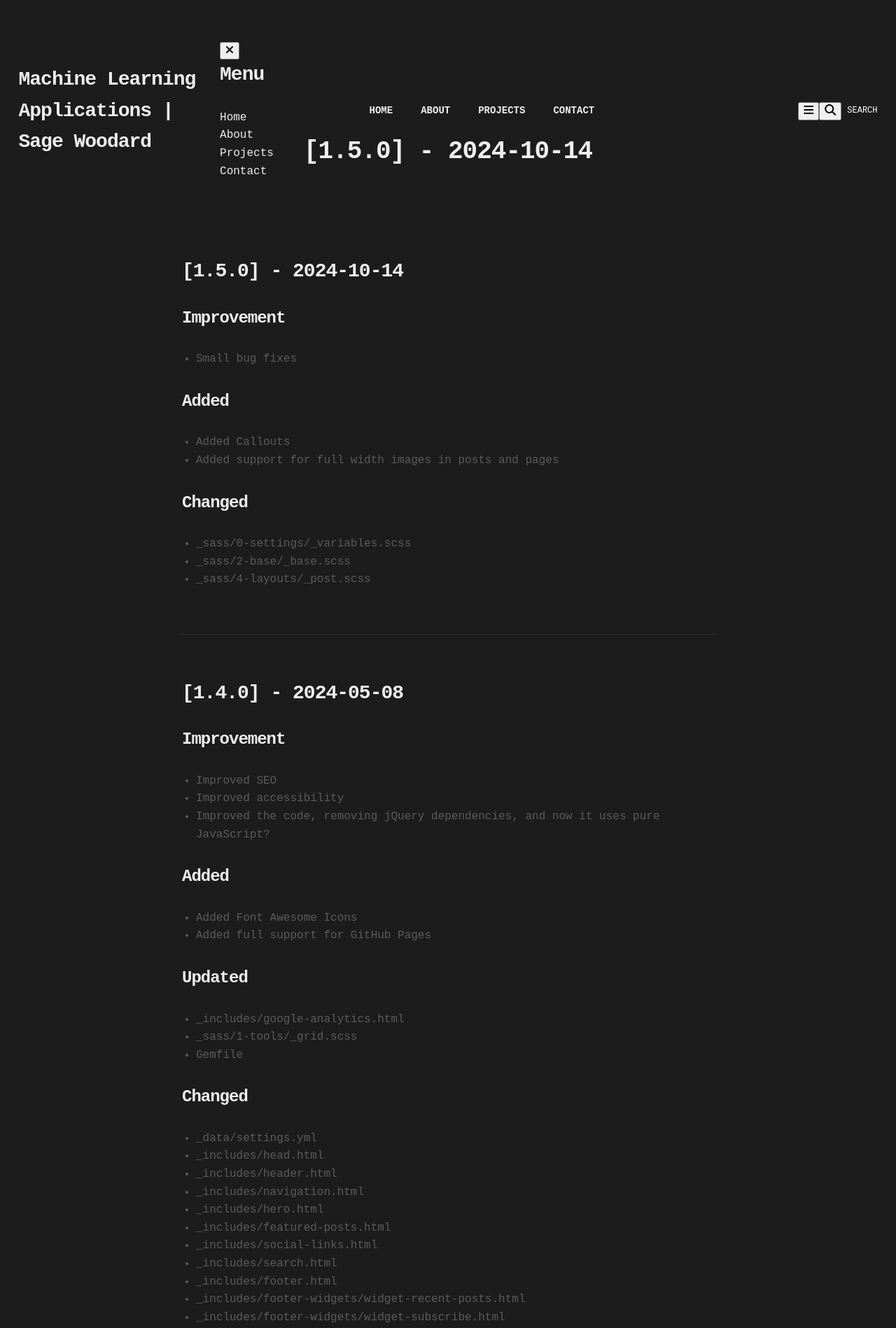
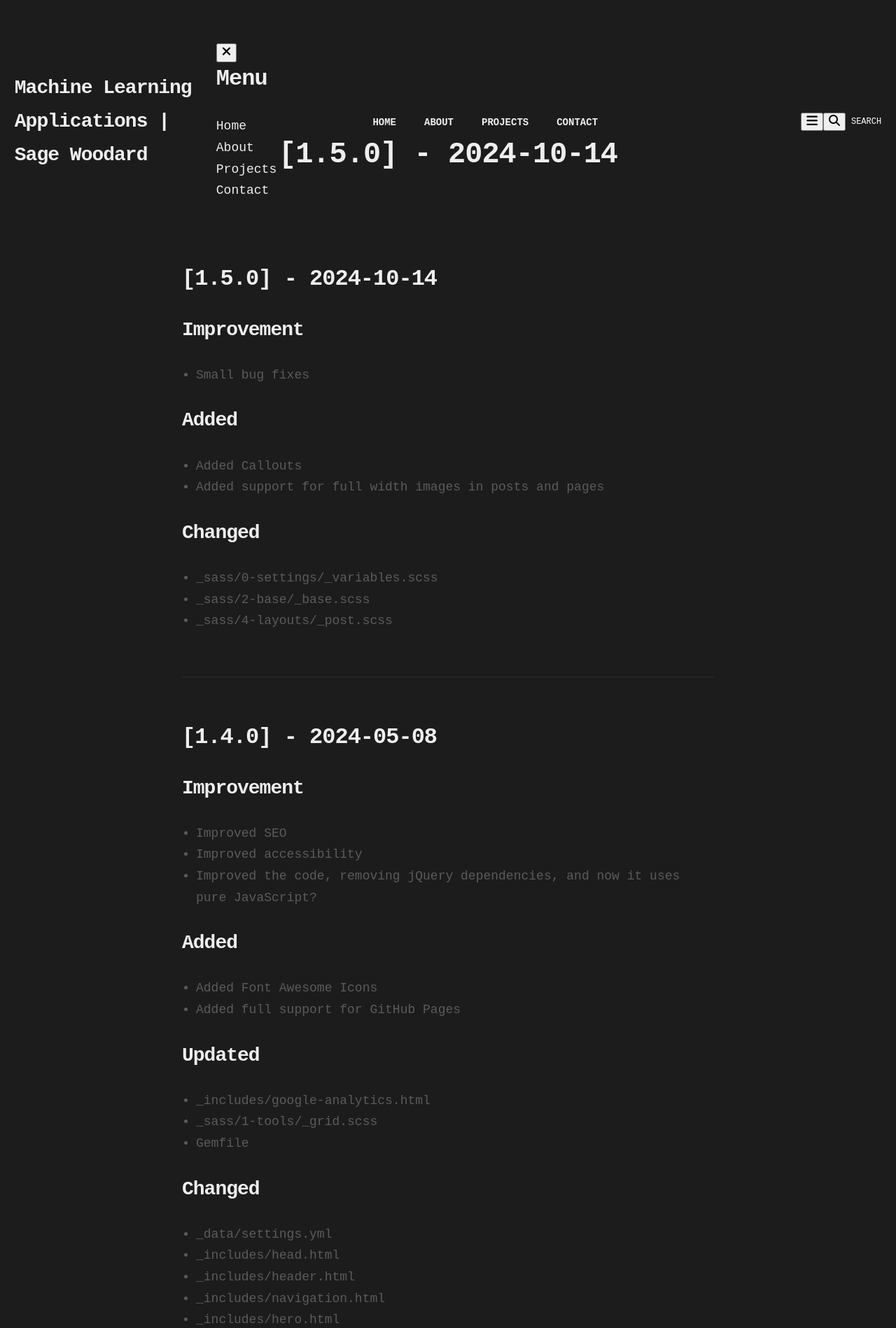
Before and after one commit to sagewoodard/sagewoodard.github.io, a Jekyll site: the page built from CHANGELOG.md, in a window 1280 px wide. Shown: the top 1898 px of the page at 70% size. Built offline with Jekyll 4.4.1, drawn with Linux system fonts in a browser that asks for light colours; our own code applies the rules of GitHub Pages for plain Markdown files.

Commit message:
Reverted _variables.scss to a stable version

```diff
--- a/_sass/0-settings/_variables.scss
+++ b/_sass/0-settings/_variables.scss
@@ -7,6 +7,7 @@ $base-spacing-unit: 20px;
 
 // Transition
 $global-transition: all .2s;
+
 
 // *****************
 // Color Variables
@@ -32,28 +33,28 @@ $callout-important: #8251e0;
 $callout-warning: #9b6800;
 $callout-caution: #cf222e;
 
+
 // *****************
 // Typography
 // *****************
-$base-font-size: 16px; // Reverted to a smaller size for better fit
+$base-font-size: 18px;
 $base-font-style: normal;
 $base-font-variant: normal;
 $base-font-weight: normal;
-$base-font-family: 'Roboto Mono', monospace; // Keep the monospaced font
-$base-line-height: 1.6;
+$base-font-family: 'Roboto Mono', monospace; // Updated to a technical monospaced font
+$base-line-height: 1.7;
 
 // Headings
 $heading-font-weight: 900;
 $heading-font-family: 'Roboto Mono', monospace; // Consistent monospaced font for headings
 $heading-color: $text-color;
 
-// Reverted heading font sizes for better layout
-$font-size-h1:  36px;
-$font-size-h2:  28px;
-$font-size-h3:  24px;
-$font-size-h4:  20px;
-$font-size-h5:  18px;
-$font-size-h6:  16px;
+$font-size-h1: 42px; // Larger size for a modern, minimalistic look
+$font-size-h2: 32px;
+$font-size-h3: 28px;
+$font-size-h4: 24px;
+$font-size-h5: 20px;
+$font-size-h6: 18px;
 
 $heading-line-height: 1.4em;
 $heading-letter-spacing: -1px;
```
